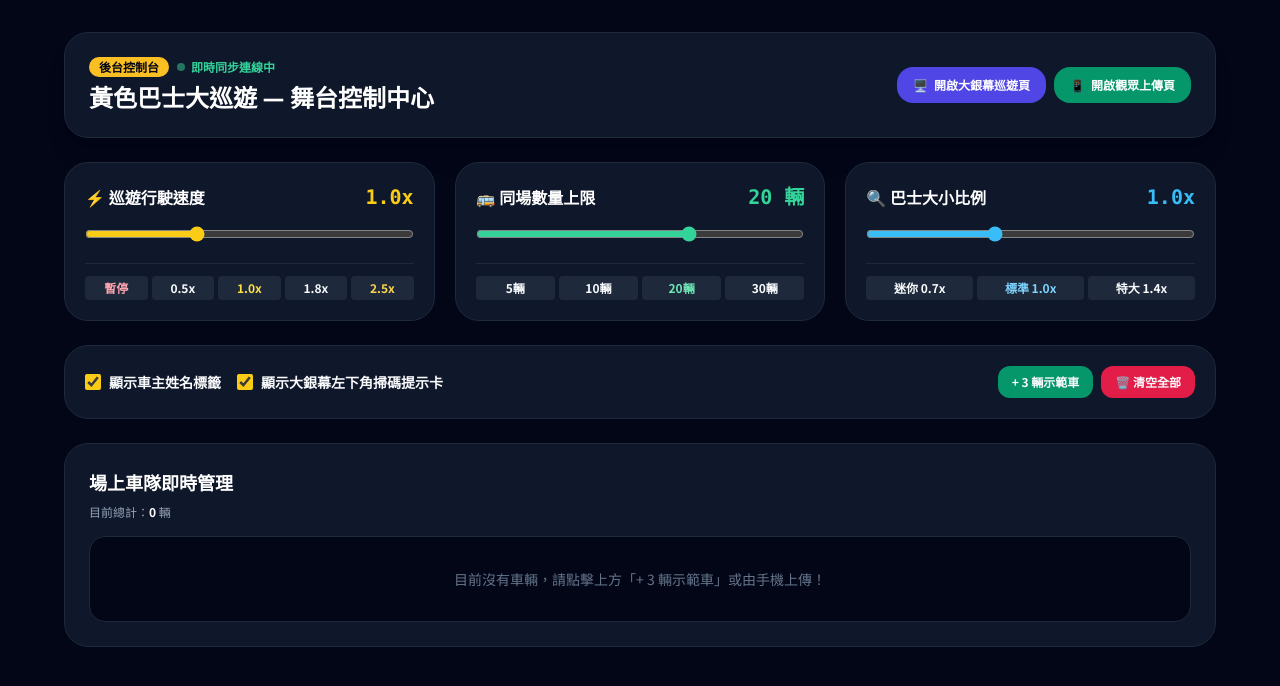
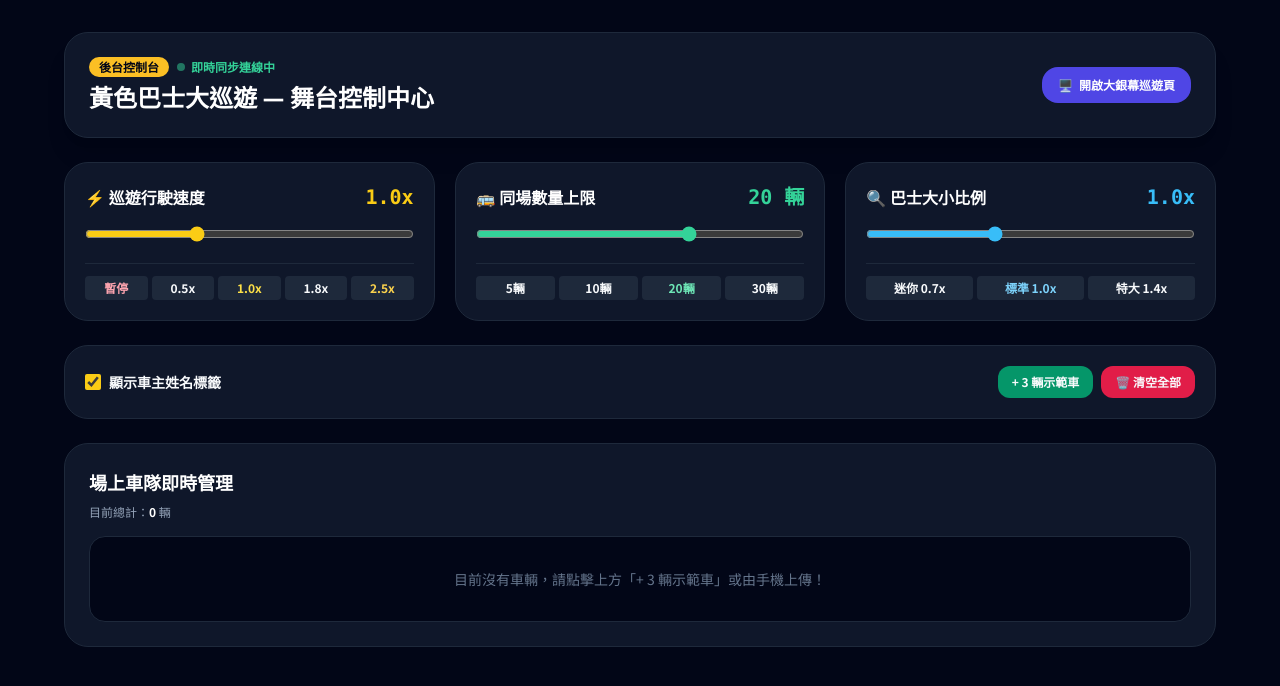
Before and after one commit to edeccedu/yellowbus, a plain HTML site: page index.html in a window 1280 px wide. Drawn offline with nearby package versions, Linux system fonts and the light colour scheme.

Commit message:
Update index.html

```diff
--- a/index.html
+++ b/index.html
@@ -30,9 +30,6 @@
         <div class="flex gap-2">
             <a href="index.html" target="_blank" class="px-4 py-2.5 rounded-2xl bg-indigo-600 hover:bg-indigo-500 text-white text-xs font-bold transition flex items-center gap-1.5">
                 <span>🖥️</span> 開啟大銀幕巡遊頁
-            </a>
-            <a href="upload.html" target="_blank" class="px-4 py-2.5 rounded-2xl bg-emerald-600 hover:bg-emerald-500 text-white text-xs font-bold transition flex items-center gap-1.5">
-                <span>📱</span> 開啟觀眾上傳頁
             </a>
         </div>
     </header>
@@ -97,7 +94,6 @@
         <div class="bg-slate-900 border border-slate-800 rounded-3xl p-5 flex flex-wrap items-center justify-between gap-4">
             <div class="flex gap-4 text-sm font-bold">
                 <label class="flex items-center gap-2 cursor-pointer"><input type="checkbox" id="chkLabels" checked onchange="updateSettings()" class="w-4 h-4 rounded accent-yellow-400"> 顯示車主姓名標籤</label>
-                <label class="flex items-center gap-2 cursor-pointer"><input type="checkbox" id="chkBanner" checked onchange="updateSettings()" class="w-4 h-4 rounded accent-yellow-400"> 顯示大銀幕左下角掃碼提示卡</label>
             </div>
             <div class="flex gap-2">
                 <button onclick="spawnDemo(3)" class="px-3.5 py-2 rounded-xl bg-emerald-600 hover:bg-emerald-500 text-xs font-bold">+ 3 輛示範車</button>
@@ -156,7 +152,6 @@
 
         function updateSettings() {
             settings.showLabels = document.getElementById('chkLabels').checked;
-            settings.showJoinBanner = document.getElementById('chkBanner').checked;
             saveAndSync();
         }
 
@@ -180,7 +175,6 @@
                     document.getElementById('ctrlScale').value = settings.carScale;
                     document.getElementById('lblScale').textContent = settings.carScale.toFixed(1) + 'x';
                     document.getElementById('chkLabels').checked = settings.showLabels;
-                    document.getElementById('chkBanner').checked = settings.showJoinBanner;
                 }
                 const fRaw = localStorage.getItem(STORAGE_KEY);
                 if (fRaw) fleet = JSON.parse(fRaw);
```
